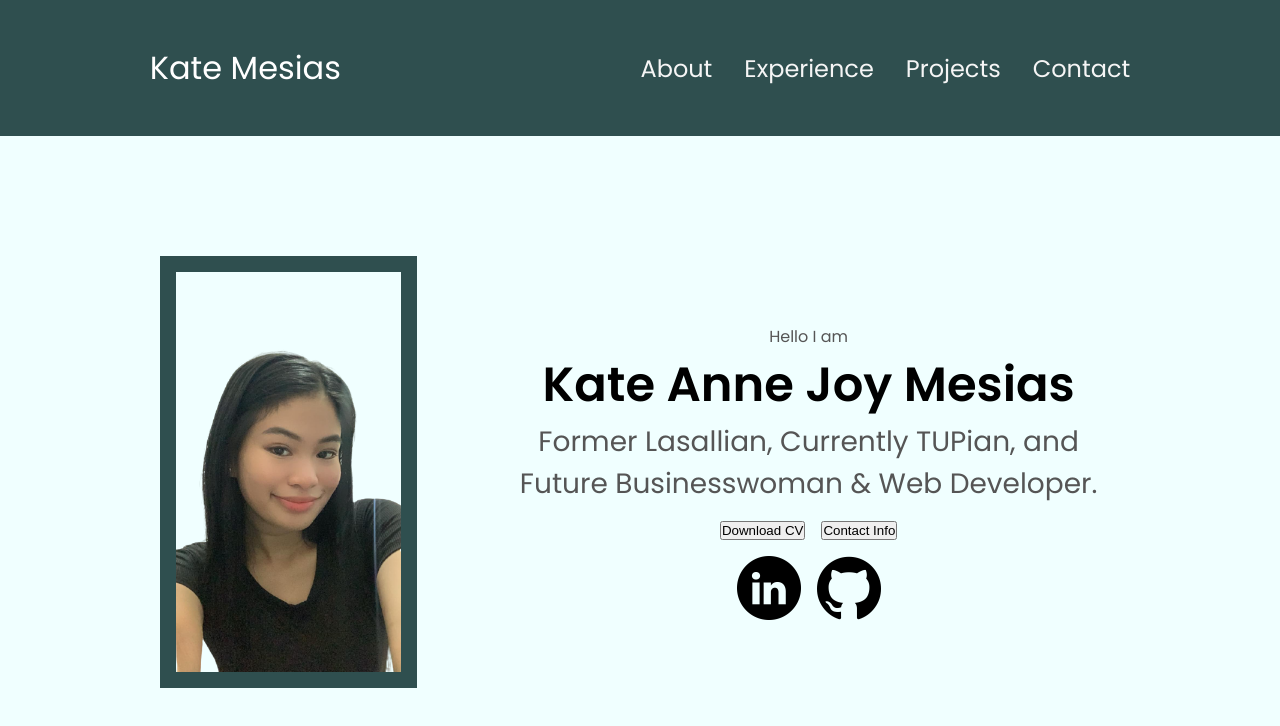
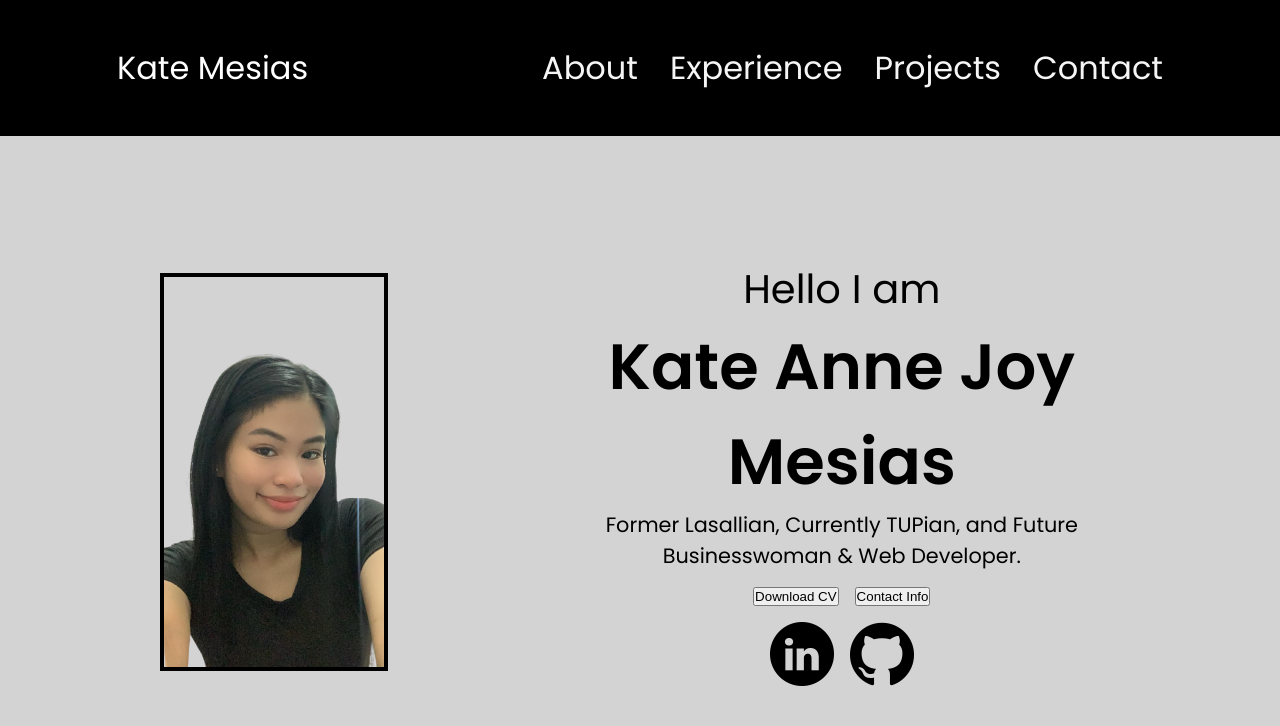
Before and after one commit to katemesias/MESIAS-WEBDEV, a plain HTML site: page index.html in a window 1280 px wide. Drawn offline with Linux system fonts and the light colour scheme.

Commit message:
Edited Parts of My Website
Changed the font color, font style and text size.

```diff
--- a/style.css
+++ b/style.css
@@ -9,7 +9,7 @@
 
 body {
   font-family: "Poppins", sans-serif;
-  background-color: azure;
+  background-color: lightgray;
 }
 
 html {
@@ -17,7 +17,7 @@ html {
 }
 
 p {
-  color: rgb(85, 85, 85);
+  color: white (85, 85, 85);
 }
 
 /* Transition */
@@ -32,7 +32,7 @@ a,
 nav,
 .nav-links {
   display: flex;
-  background: darkslategrey
+  background: black
 }
 
 nav {
@@ -44,7 +44,7 @@ nav {
 .nav-links {
   gap: 2rem;
   list-style: none;
-  font-size: 1.5rem;
+  font-size: 2rem;
 }
 
 a {
@@ -168,16 +168,16 @@ section {
 #profile {
   display: flex;
   justify-content: center;
-  gap: 5rem;
+  gap: 11rem;
   height: 80vh;
 }
 
 .section__pic-container {
   display: flex;
-  height: 400px;
-  width: 320px;
+  height: 390px;
+  width: 350;
   margin: auto 0;
-  border: 1rem solid darkslategray;
+  border: 0.3rem solid black;
 }
 
 .section__text {
@@ -192,15 +192,16 @@ section {
 .section__text__p1 {
   text-align: center;
   font-size: medium;
+  font-size: 2.50rem;
 }
 
 .section__text__p2 {
-  font-size: 1.75rem;
+  font-size: 1.30rem;
   margin-bottom: 1rem;
 }
 
 .title {
-  font-size: 3rem;
+  font-size: 4rem;
   text-align: center;
 }
 
```
